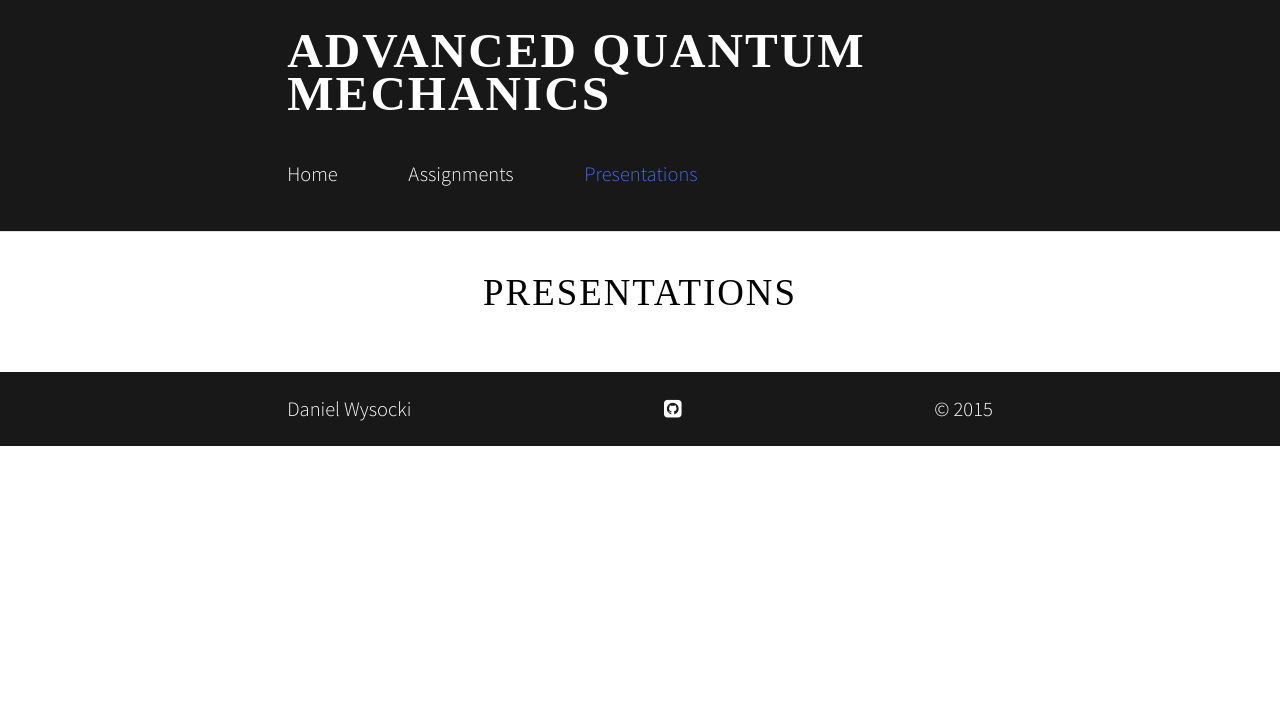
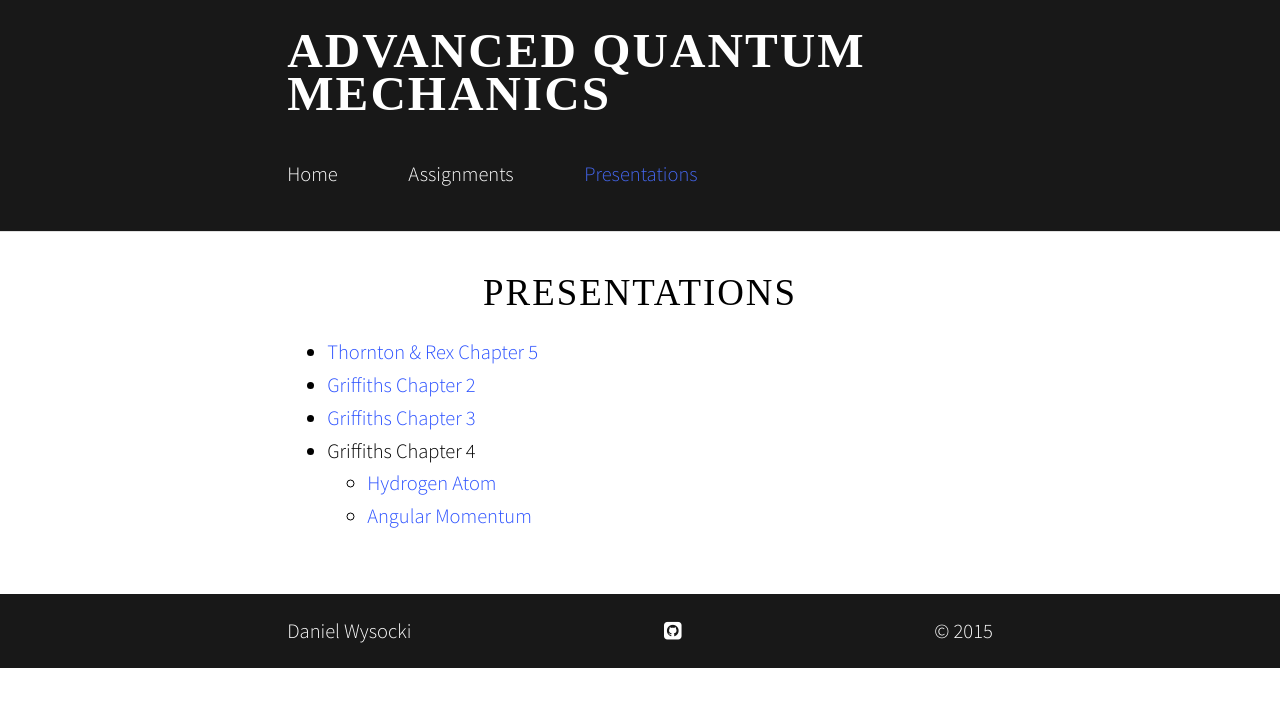
Before and after one commit to dwysocki/phy437, a Jekyll site: the page built from presentations.md, in a window 1280 px wide. Shown: the top 707 px of the page. Built offline with Jekyll 4.4.1, drawn with Linux system fonts in a browser that asks for light colours; nearby versions of some CDN libraries; some web fonts are replaced.

Commit message:
Updated presentations and 404 page

```diff
--- a/.#404.html
+++ /dev/null
@@ -1 +0,0 @@
-dan@arch-lap.29527:1427843291
--- a/404.html
+++ b/404.html
@@ -5,6 +5,6 @@ layout: blank
 <article>
   <header>
     <h1><a href="https://en.wikipedia.org/wiki/HTTP_404">404</a></h1>
-	<div>Particle not found.</div>
+    <div>Uncertainty in page's momentum is too small.</div>
   </header>
 </article>
--- a/presentations.md
+++ b/presentations.md
@@ -1,3 +1,15 @@
 ---
 title: Presentations
 ---
+
+- [Thornton & Rex Chapter 5](
+    {{ site.baseurl }}/assets/presentations/threx_ch5.pdf)
+- [Griffiths Chapter 2](
+    {{ site.baseurl }}/assets/presentations/griffiths_ch2.pdf)
+- [Griffiths Chapter 3](
+    {{ site.baseurl }}/assets/presentations/griffiths_ch3.pdf)
+- Griffiths Chapter 4
+  - [Hydrogen Atom](
+      {{ site.baseurl }}/assets/presentations/griffiths_hatom.pdf)
+  - [Angular Momentum](
+      {{ site.baseurl }}/assets/presentations/griffiths_angular_momentum.pdf)
```
Also changed, not shown: 7 other files.
